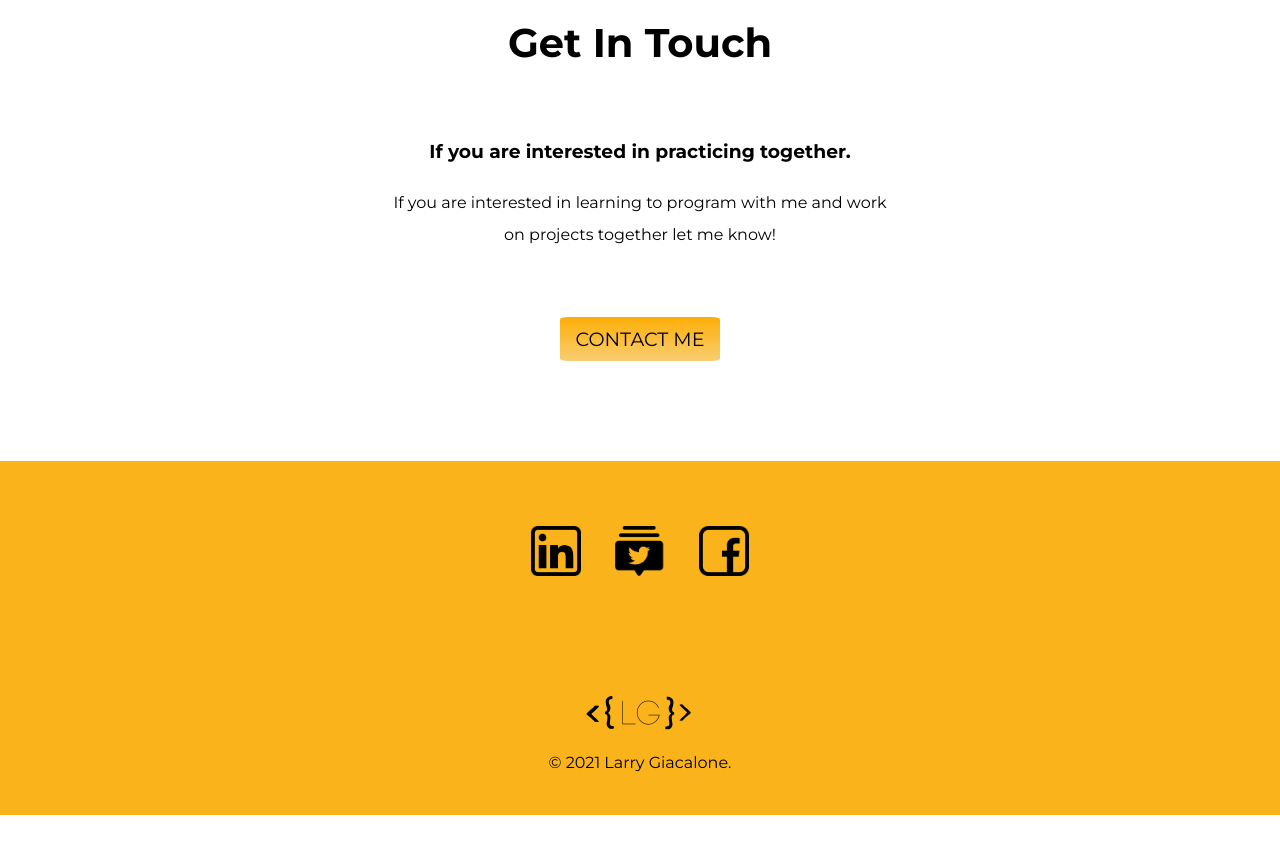
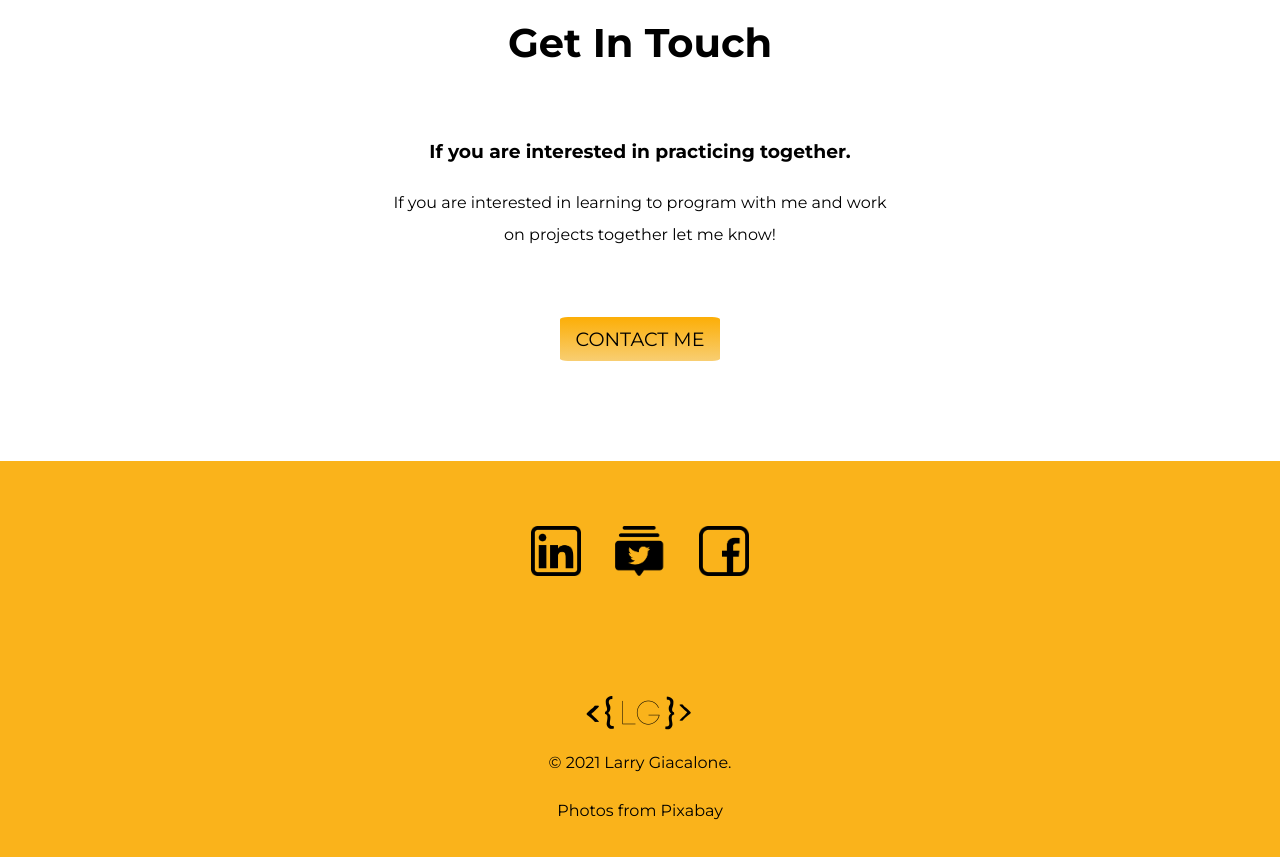
Before and after one commit to ATO-87/ATO-87, a plain HTML site: page index.html in a window 1280 px wide. Shown: the part 3757-4614 px from the top of the page. Before the commit the page ends 4572 px from the top, so only its background shows below. Drawn offline with nearby package versions, Linux system fonts and the light colour scheme.

Commit message:
Update index.html

```diff
--- a/index.html
+++ b/index.html
@@ -106,6 +106,7 @@
   <a class="footer-link" href="https://facebook.com/laureato.giacalone" target="_blank"><img class="social-icon" src="images/facebook.png" alt="Facebook"></a>
   <img class="logo-bottom" src="images/LGblacktext.png" alt="LG Logo">
   <p class="copyright">© 2021 Larry Giacalone.</p>
+  <p>Photos from <a href="https://pixabay.com">Pixabay</a></p>
 </div>
 
 </body>
```
